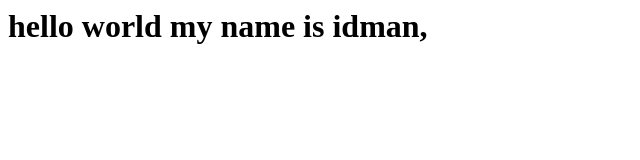
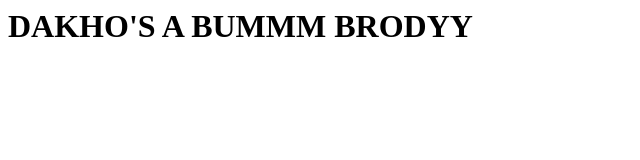
Before and after one commit to idmanjama/idmanjama.github.io, a plain HTML site: page index.html in a window 1280 px wide. Shown: the whole page, without its empty margins (0-640 px from the left). Drawn offline with Linux system fonts and the light colour scheme.

Commit message:
Update index.html

```diff
--- a/index.html
+++ b/index.html
@@ -1,7 +1,7 @@
 <html>
 <body>
 <h1>
-hello world my name is idman,
+DAKHO'S A BUMMM BRODYY
 </h1>
 </body>
 </html>
```
